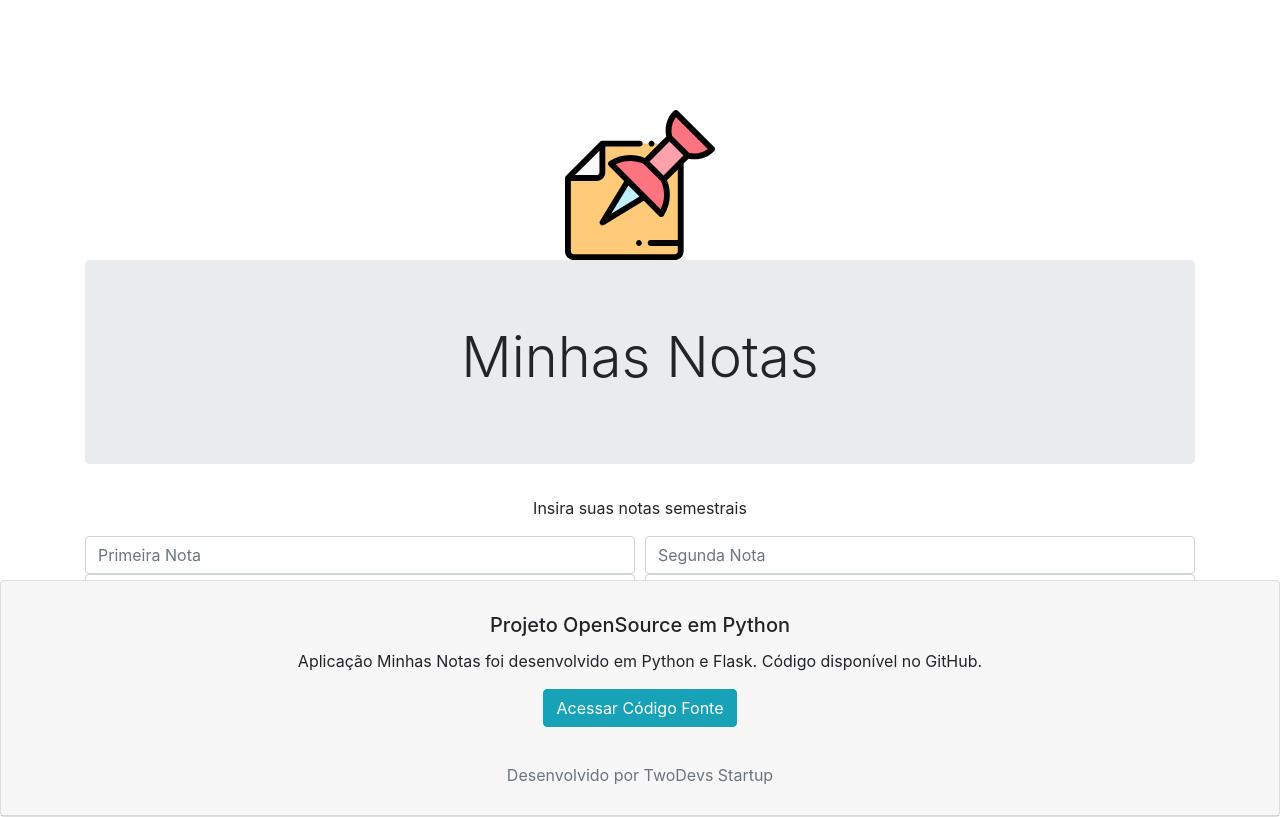
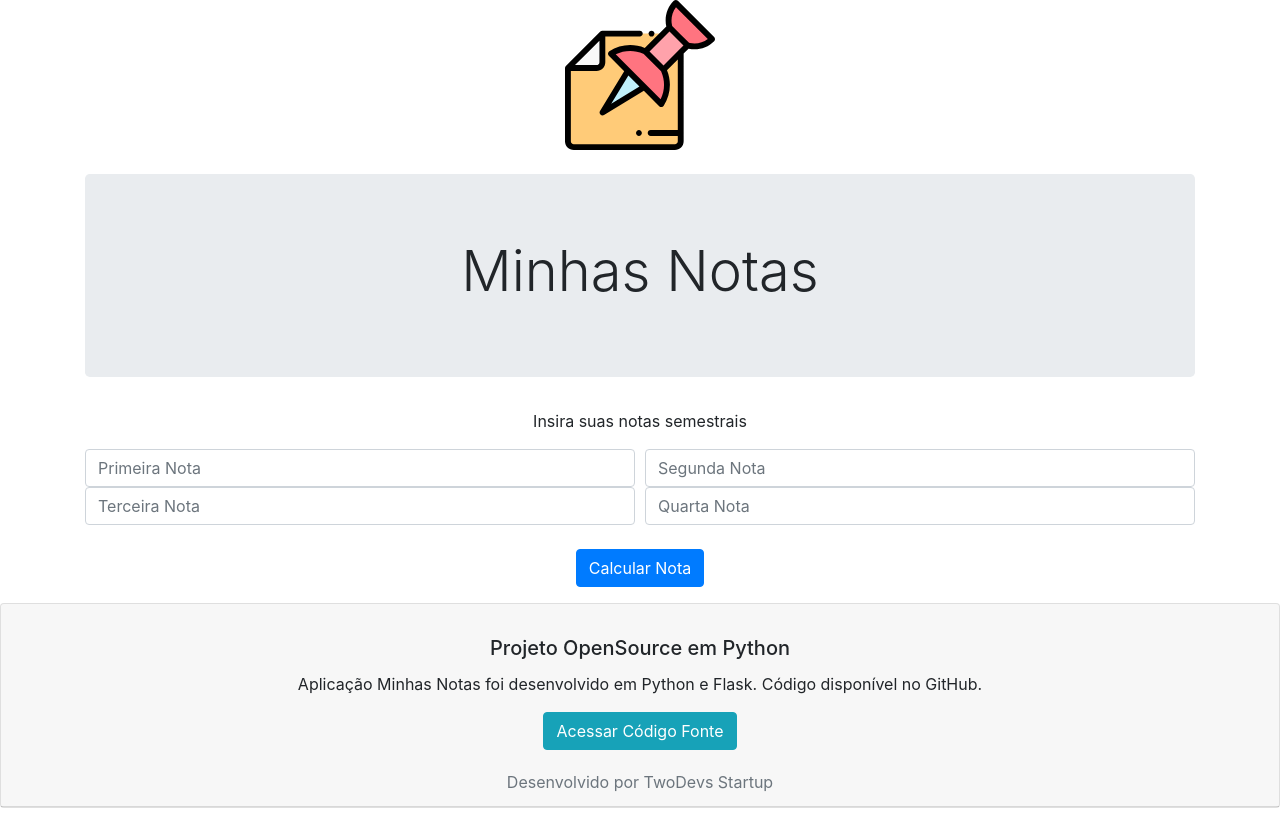
Before and after one commit to startuphappyCode/minhasnotas, a Flask app: page / in a window 1280 px wide. Run offline with Flask 2, Linux system fonts and the light colour scheme; some libraries are stand-ins or nearby versions.

Commit message:
Estilização Front-end

```diff
--- a/templates/index.html
+++ b/templates/index.html
@@ -6,13 +6,13 @@
 
     </head>
     <body>
-        <div class="container d-flex h-100">
-            <div class="w-100 align-self-center">
-                <div class="row justify-content-center mb-70">
+        <div class="container">
+            <div class="align-self-center">
+                <div class="row justify-content-center">
                     <img src="{{url_for('static', filename='minhasnotas.svg')}}" width="150" height="150" class="d-inline-block align-top" alt="MinhasNotas" />
 
                 </div>
-                   <center><div class="jumbotron jumbotron-fluid-center">
+                   <center><div class="jumbotron jumbotron-fluid-center mt-4">
 
                        <h1 class="display-4 align-self-center">Minhas Notas</h1></div></center>
                 <div class="row justify-content-center">
@@ -40,7 +40,7 @@
                     </div>
 
                     {% if resultado %}
-                <hr class="my-4">
+                    <hr class="mt-4">
                     <div class="row justify-content-center">
                         <h3>{{resultado}} com média {{media}}!!!</h2>
                     </div>
@@ -48,19 +48,20 @@
 
                     </div>
                 </div>
-         <div class="card text-center" style="margin-top:-220px;">
+                <div class="card text-center">
                     <div class="card-header">
                     <div class="card-body">
                       <h5 class="card-title">Projeto OpenSource em Python</h5>
                       <p class="card-text">Aplicação Minhas Notas foi desenvolvido em Python e Flask. Código disponível no GitHub.</p>
                       <a href="#" class="btn btn-info" style="color:#fff;">Acessar Código Fonte</a>
                     </div>
-                  <footer class="footer mt-auto py-3">
+                        <footer class="footer mt-auto">
             <div class="container">
               <span class="text-muted">Desenvolvido por TwoDevs Startup</span>
             </div>
           </footer>
 
               </div>
+            </div>
         </body>
     </html>
```
Lines whose indentation alone changed are shown as unchanged.
